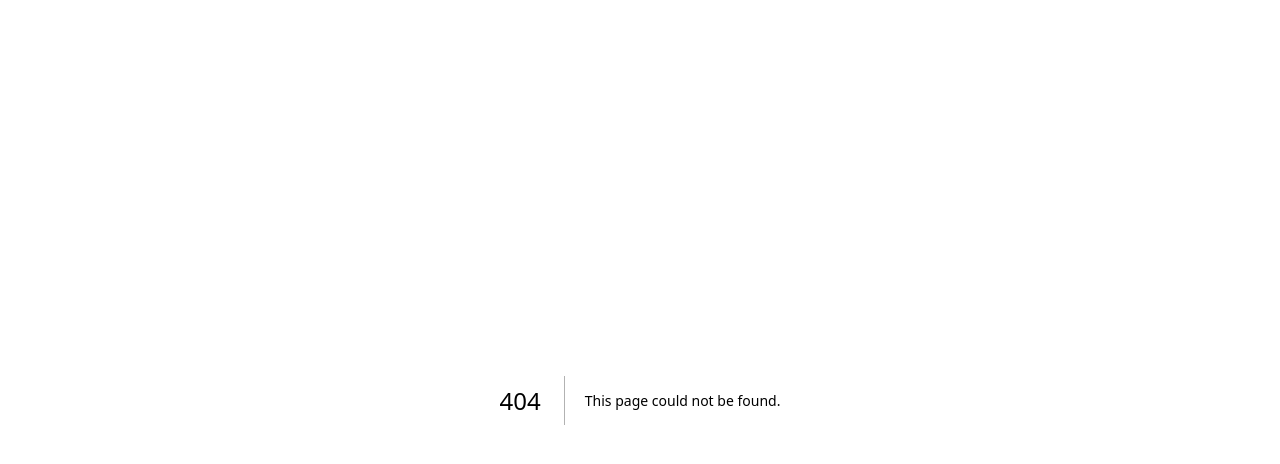
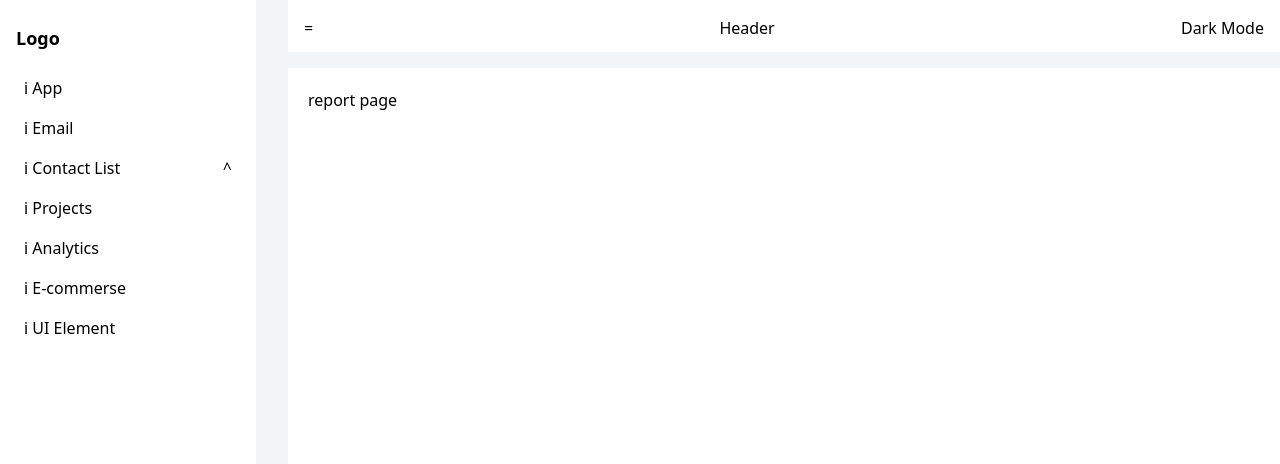
Before and after one commit to nikhildev8087/nextjsadmin, a Next.js app: page /report in a window 1280 px wide. Before the commit this address had no page. Shown: the top 464 px of the page. Built offline with nearby package versions, Linux system fonts and the light colour scheme.

Commit message:
admin initial setup added

```diff
--- /dev/null
+++ b/src/Hook/useDarkMode.jsx
@@ -0,0 +1,19 @@
+import { useState, useEffect } from "react";
+
+export const useDarkMode = () => {
+  const [isDarkMode, setIsDarkMode] = useState(false);
+
+  useEffect(() => {
+    const body = document.body;
+    if (isDarkMode) {
+      body.classList.add("dark");
+    } else {
+      body.classList.remove("dark");
+    }
+  }, [isDarkMode]);
+
+  const toggelDarkMode = () => {
+    setIsDarkMode(!isDarkMode);
+  };
+  return [isDarkMode, toggelDarkMode];
+};
--- /dev/null
+++ b/src/components/Layout.jsx
@@ -0,0 +1,34 @@
+import React, { useState } from "react";
+import Sidebar from "./Sidebar";
+import { useDarkMode } from "@/hook/useDarkMode";
+
+const AdminLayout = ({ children }) => {
+  const [showMenu, setShowMenu] = useState([]);
+  const [isDarkMode, toggelDarkMode] = useDarkMode();
+  const [collapse, setCollapse] = useState(false)
+
+  const expandHandler = () => {
+    setCollapse(!collapse)
+  }
+
+  console.log("collapse value",collapse)
+
+  return (
+    <div className={`relative main-wrapper pb-4 dark:bg-[#1e293b] bg-gray-100 ${collapse ? " transition-all duration-150 ease-in" : "pl-72 transition-all duration-150 ease-out "}`}>
+      <div className="header dark:border-slate-300/10 backdrop-blur sticky bg-white dark:text-white text-black dark:bg-slate-900/75 pb-3 mb-4 top-0 right-0 w-full flex items-center justify-between p-4 z-[100]">
+        <button onClick={expandHandler}>=</button>
+        <span>Header</span>
+        <button className="bg-gray" onClick={toggelDarkMode}>
+          {" "}
+          {isDarkMode ? "Light Mode" : "Dark Mode"}
+        </button>
+      </div>
+      <Sidebar mode={isDarkMode} collapse={collapse} />
+      <div className="main-content h-screen pr-8 bg-white text-black dark:text-white dark:bg-slate-900/75">
+        {children}
+      </div>
+    </div>
+  );
+};
+
+export default AdminLayout;
--- /dev/null
+++ b/src/components/Sidebar.jsx
@@ -0,0 +1,71 @@
+import Link from "next/link";
+import { useRouter } from "next/router";
+import React, { useState } from "react";
+
+const Sidebar = ({collapse}) => {
+    const [menuOpen, setMenuOpen] = useState({setting:false, project:false});
+console.log("menuopen", menuOpen)
+
+    const router = useRouter()
+  return (
+    <div className={`sidebar h-screen bg-white dark:bg-slate-900/75  backdrop-blur dark:text-white text-black flex flex-col fixed top-0 left-0 z-50  px-4 py-6 ${collapse ? "hidden transition-all duration-150 ease-in" : "w-64 block transition-all duration-150 ease-out"}`}>
+      <div className="logo mb-4">
+        <span className="text-center text-lg font-bold">Logo</span>
+      </div>
+      <li className="hover:bg-gray-300 hover:text-white rounded dark:hover:bg-white dark:hover:text-black">
+      <Link className={`p-2 flex items-center justify-between ${router.pathname =="/dashboard" ? "active" : ""}`} href="/dashboard">
+        <div> <span>i</span> <span>App</span></div>
+      </Link>
+      </li>
+      <li>
+      <Link className={`p-2 flex items-center justify-between ${router.pathname =="/report" ? "active" : ""}`} href="/report">
+        <div> <span>i</span> <span>Email</span></div>
+      </Link>
+      </li>
+
+      {/* <li className="px-6 py-2 text-gray-600 border-l-4 border-transparent hover:border-blue-500">  */}
+      <li className="" onClick={() => setMenuOpen({...menuOpen,setting:!menuOpen.setting})}>
+      <a className="p-2 flex items-center justify-between" href="#" id="settings-dropdown" >
+        <div> <span>i</span> <span>Contact List</span> </div> <div className=""  id="settings-dropdown-icon">^</div>
+      </a>
+      {/* submenu */}
+  <ul className={`ml-6 py-2" id="settings-submenu ${menuOpen.setting ? "" : "hidden" }`}>
+    <li className="px-4 py-2 ">
+      <a href="#">Profile</a>
+    </li>
+    <li className="px-4 py-2 ">
+      <a href="#" >Security</a>
+    </li>
+    <li className="px-4 py-2 ">
+      <a href="#">Notifications</a>
+    </li>
+  </ul>
+
+      </li>
+
+      <li onClick={()=> setMenuOpen({ ...menuOpen,project:!menuOpen.project})}>
+      <Link className="p-2 flex items-center justify-between" href="">
+        <div> <span>i</span> <span >Projects</span></div>
+      </Link>
+      </li>
+      <li>
+      <Link className="p-2 flex items-center justify-between" href="">
+        <div> <span>i</span> <span>Analytics</span></div>
+      </Link>
+      </li>
+      <li>
+      <Link className="p-2 flex items-center justify-between" href="">
+        <div> <span>i</span> <span>E-commerse</span></div>
+      </Link>
+      </li>
+      <li>
+      <Link className="p-2 flex items-center justify-between" href="">
+        <div> <span>i</span> <span>UI Element</span></div>
+      </Link>
+      </li>
+      <script src="../components/menu.js"></script>
+    </div>
+  );
+};
+
+export default Sidebar;
--- /dev/null
+++ b/src/components/menu.jsx
@@ -0,0 +1,8 @@
+const settingsDropdown = document.querySelector('#settings-dropdown');
+const settingsDropdownIcon = document.querySelector('#settings-dropdown-icon');
+const settingsSubmenu = document.querySelector('#settings-submenu');
+
+settingsDropdown.addEventListener('click', function() {
+  settingsSubmenu.classList.toggle('hidden');
+  settingsDropdownIcon.textContent = settingsSubmenu.classList.contains('hidden') ? 'arrow_drop_down' : 'arrow_drop_up';
+});
--- /dev/null
+++ b/src/pages/dashboard/index.jsx
@@ -0,0 +1,14 @@
+import AdminLayout from "@/components/Layout";
+import React from "react";
+
+const dashboard = () => {
+  return (
+    <AdminLayout>
+      <div className="p-5">
+            dashboard
+        </div>
+    </AdminLayout>
+  );
+};
+
+export default dashboard;
--- a/src/pages/index.js
+++ b/src/pages/index.js
@@ -1,5 +1,6 @@
 import Image from 'next/image'
 import { Inter } from 'next/font/google'
+
 
 const inter = Inter({ subsets: ['latin'] })
 
--- /dev/null
+++ b/src/pages/login.jsx
@@ -0,0 +1,12 @@
+import React from 'react'
+
+const login = () => {
+
+  return (
+    <div className='bg-gray-700 dark:bg-gray-300'>
+      login page
+    </div>
+  )
+}
+
+export default login
--- /dev/null
+++ b/src/pages/report.jsx
@@ -0,0 +1,14 @@
+import AdminLayout from '@/components/Layout'
+import React from 'react'
+
+const report = () => {
+  return (
+    <AdminLayout>
+    <div className='p-5'>
+      report page
+    </div>
+    </AdminLayout>
+  )
+}
+
+export default report
--- /dev/null
+++ b/src/pages/signup.jsx
@@ -0,0 +1,11 @@
+import React from 'react'
+
+const signup = () => {
+  return (
+    <div>
+      signup page
+    </div>
+  )
+}
+
+export default signup
--- a/src/styles/globals.css
+++ b/src/styles/globals.css
@@ -2,26 +2,6 @@
 @tailwind components;
 @tailwind utilities;
 
-:root {
-  --foreground-rgb: 0, 0, 0;
-  --background-start-rgb: 214, 219, 220;
-  --background-end-rgb: 255, 255, 255;
+li{
+  list-style-type: none;
 }
-
-@media (prefers-color-scheme: dark) {
-  :root {
-    --foreground-rgb: 255, 255, 255;
-    --background-start-rgb: 0, 0, 0;
-    --background-end-rgb: 0, 0, 0;
-  }
-}
-
-body {
-  color: rgb(var(--foreground-rgb));
-  background: linear-gradient(
-      to bottom,
-      transparent,
-      rgb(var(--background-end-rgb))
-    )
-    rgb(var(--background-start-rgb));
-}
--- a/tailwind.config.js
+++ b/tailwind.config.js
@@ -1,18 +1,21 @@
 /** @type {import('tailwindcss').Config} */
 module.exports = {
+  mode:'jit',
+  darkMode: 'class',
+  purge: ['./src/**/*.{js,jsx,ts,tsx}', './public/index.html'],
   content: [
     './src/pages/**/*.{js,ts,jsx,tsx,mdx}',
     './src/components/**/*.{js,ts,jsx,tsx,mdx}',
     './src/app/**/*.{js,ts,jsx,tsx,mdx}',
   ],
   theme: {
-    extend: {
-      backgroundImage: {
-        'gradient-radial': 'radial-gradient(var(--tw-gradient-stops))',
-        'gradient-conic':
-          'conic-gradient(from 180deg at 50% 50%, var(--tw-gradient-stops))',
-      },
-    },
+    // extend: {
+    //   backgroundImage: {
+    //     'gradient-radial': 'radial-gradient(var(--tw-gradient-stops))',
+    //     'gradient-conic':
+    //       'conic-gradient(from 180deg at 50% 50%, var(--tw-gradient-stops))',
+    //   },
+    // },
   },
   plugins: [],
 }
```
